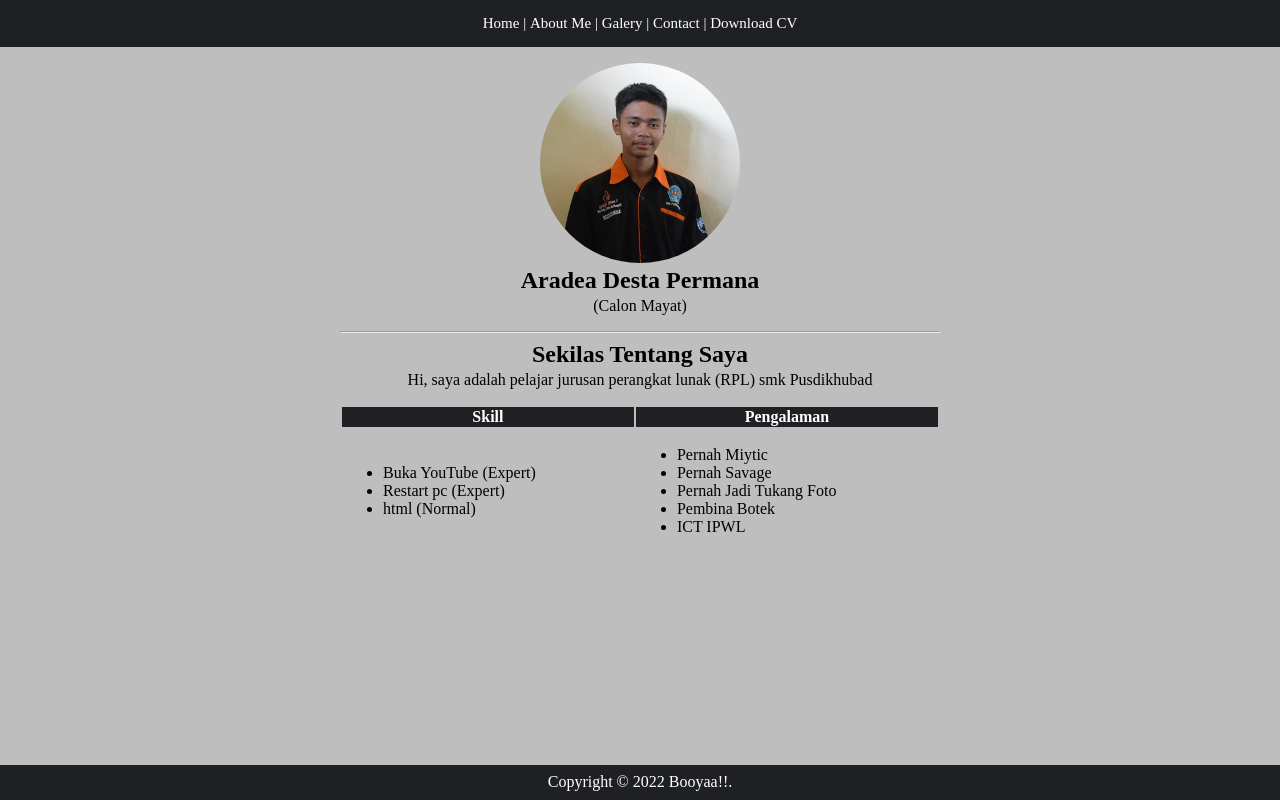
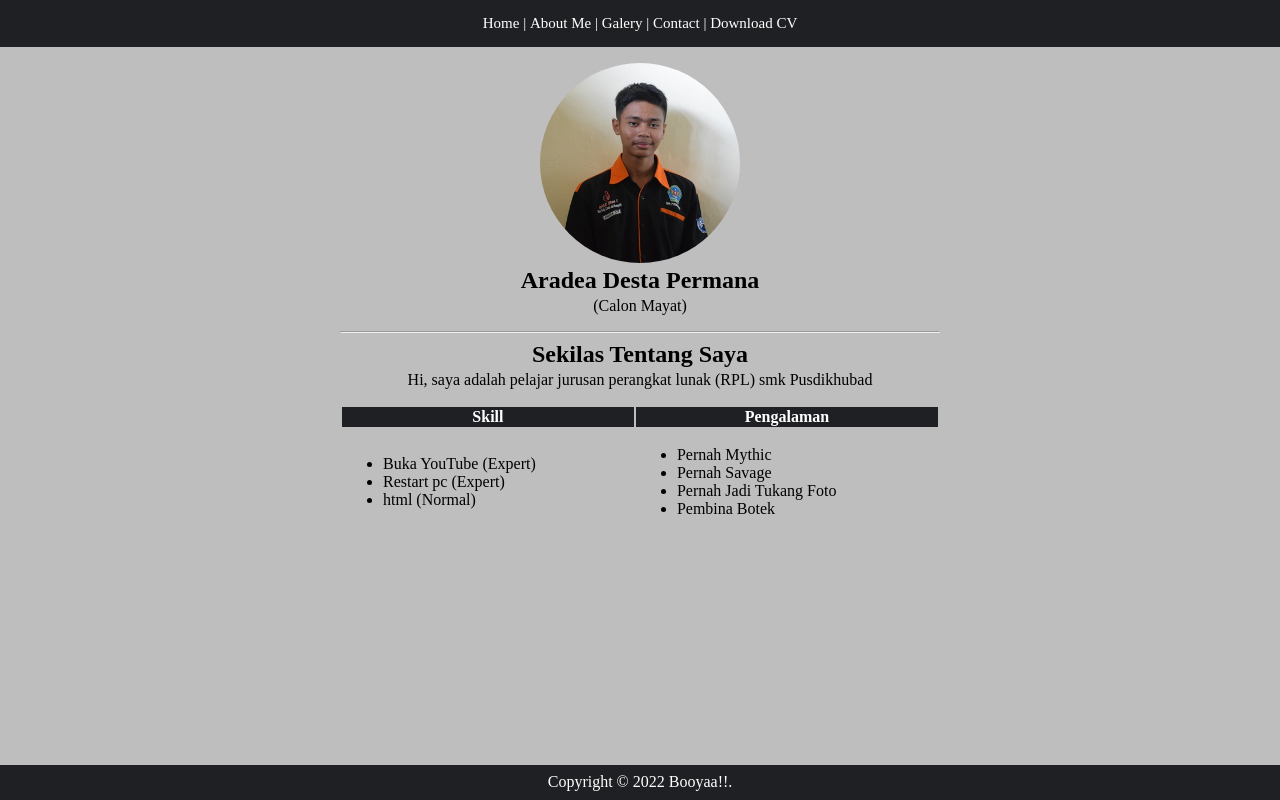
Before and after one commit to Destaa12/Destaa12.github.io, a plain HTML site: page index.html in a window 1280 px wide. Drawn offline with Linux system fonts and the light colour scheme.

Commit message:
Add files via upload

```diff
--- a/index.html
+++ b/index.html
@@ -53,11 +53,10 @@
                             </td>
                             <td>
                                 <ul>
-                                    <li>Pernah Miytic</li>
+                                    <li>Pernah Mythic</li>
                                     <li>Pernah Savage</li>
                                     <li>Pernah Jadi Tukang Foto</li>
                                     <li>Pembina Botek</li>
-                                    <li>ICT IPWL</li>
                                 </ul>
                             </td>
                         </tr>
```
